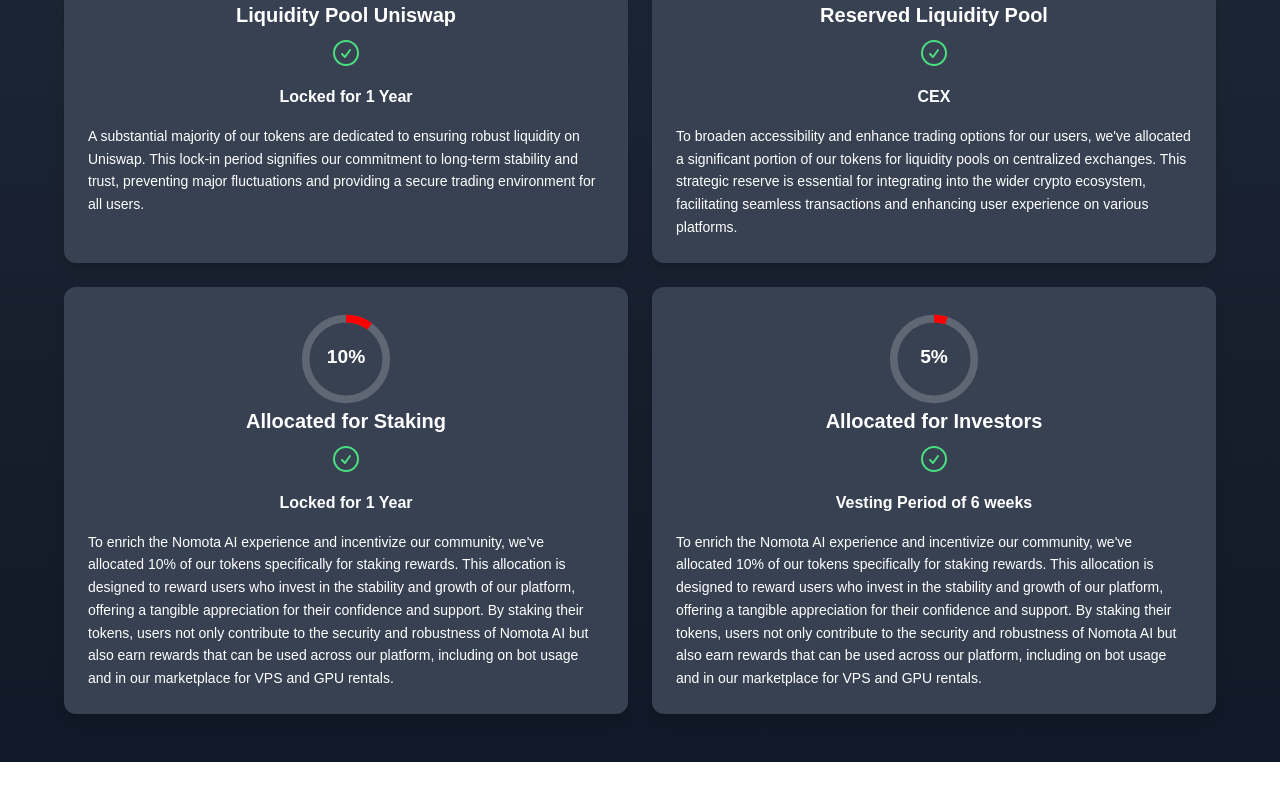
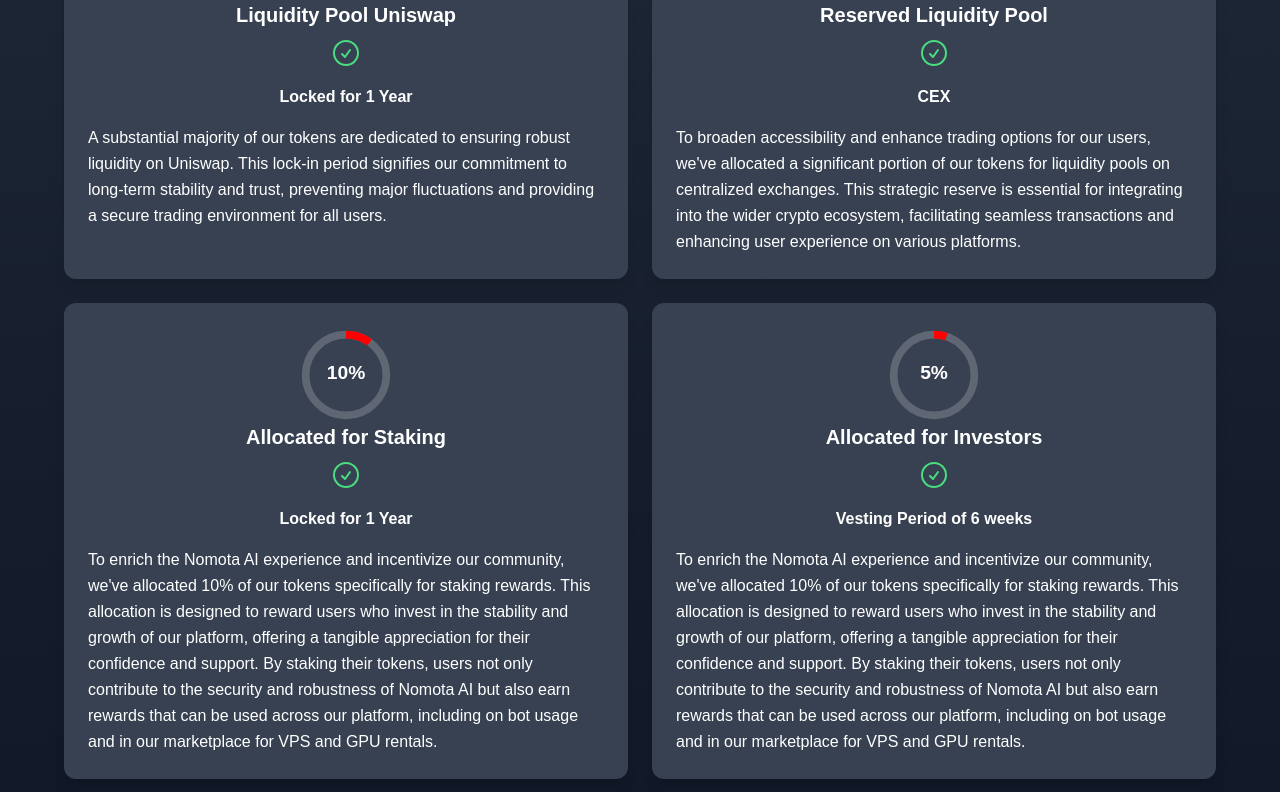
Before and after one commit to MohanVarma1965/NomotaAI, a React (Create React App) app: page / in a window 1280 px wide. Shown: the part 2146-2938 px from the top of the page. Built offline with nearby package versions, Linux system fonts and the light colour scheme.

Commit message:
update font on tokenomics

```diff
--- a/src/components/Main/Tokenomics/index.tsx
+++ b/src/components/Main/Tokenomics/index.tsx
@@ -3,7 +3,7 @@
 
 const Tokenomics: React.FC = () => {
   const generateCircle = (percentage: number) => {
-    const radius = 42; // Radius of the circle
+    const radius = 42;
     const circumference = 2 * Math.PI * radius;
     const offset = ((100 - percentage) / 100) * circumference;
 
@@ -42,7 +42,7 @@
             <CheckCircleIcon className="w-8 h-8 text-green-400" />
           </div>
           <p className="mb-4 font-semibold text-center">Locked for 1 Year</p>
-          <p className="text-sm leading-relaxed">
+          <p className="leading-relaxed text-md">
           A substantial majority of our tokens are dedicated to ensuring robust liquidity on Uniswap. This lock-in
             period signifies our commitment to long-term stability and trust, preventing major fluctuations and
             providing a secure trading environment for all users.
@@ -58,7 +58,7 @@
             <CheckCircleIcon className="w-8 h-8 text-green-400" />
           </div>
           <p className="mb-4 font-semibold text-center">CEX</p>
-          <p className="text-sm leading-relaxed">
+          <p className="leading-relaxed text-md">
             To broaden accessibility and enhance trading options for our users, we've allocated a significant portion of
             our tokens for liquidity pools on centralized exchanges. This strategic reserve is essential for integrating
             into the wider crypto ecosystem, facilitating seamless transactions and enhancing user experience on various
@@ -75,7 +75,7 @@
             <CheckCircleIcon className="w-8 h-8 text-green-400" />
           </div>
           <p className="mb-4 font-semibold text-center">Locked for 1 Year</p>
-          <p className="text-sm leading-relaxed">
+          <p className="leading-relaxed text-md">
           To enrich the Nomota AI experience and incentivize our community, we've allocated 10% of our tokens
             specifically for staking rewards. This allocation is designed to reward users who invest in the stability
             and growth of our platform, offering a tangible appreciation for their confidence and support. By staking
@@ -93,7 +93,7 @@
             <CheckCircleIcon className="w-8 h-8 text-green-400" />
           </div>
           <p className="mb-4 font-semibold text-center">Vesting Period of 6 weeks</p>
-          <p className="text-sm leading-relaxed">
+          <p className="leading-relaxed text-md">
             To enrich the Nomota AI experience and incentivize our community, we've allocated 10% of our tokens specifically for staking rewards. This allocation is designed to reward users who invest in the stability and growth of our platform, offering a tangible appreciation for their confidence and support. By staking
             their tokens, users not only contribute to the security and robustness of Nomota AI but also earn rewards
             that can be used across our platform, including on bot usage and in our marketplace for VPS and GPU rentals.
```
